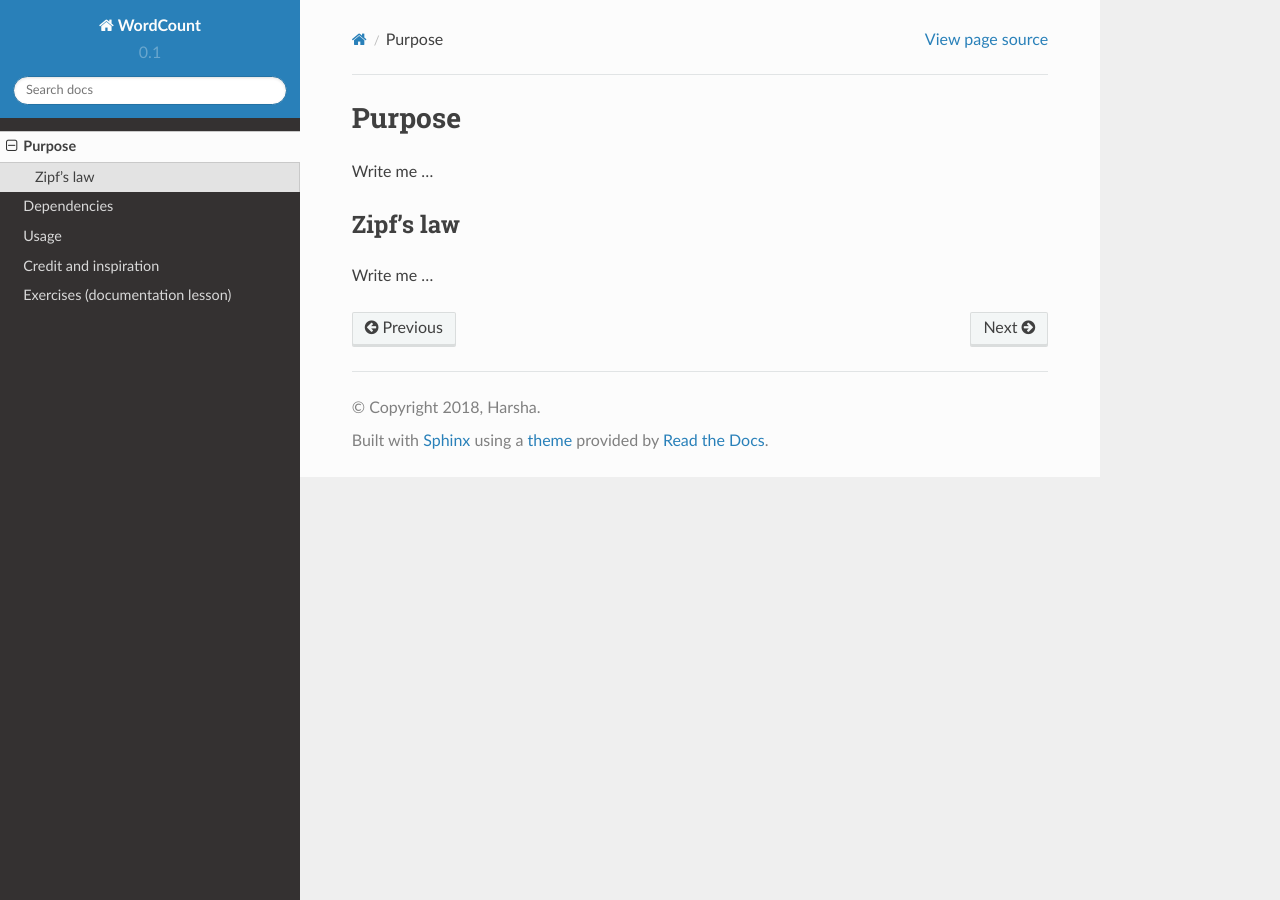
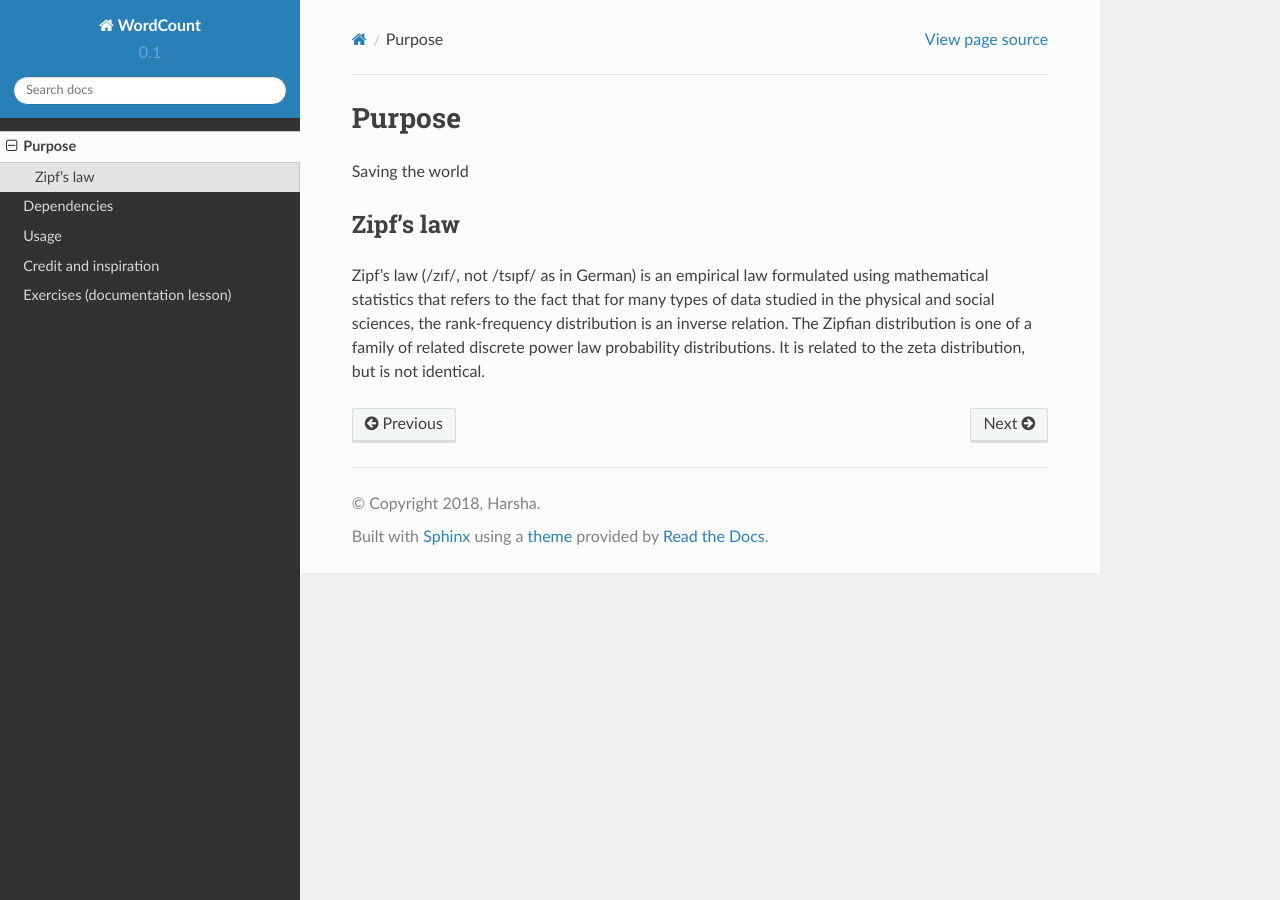
Before and after one commit to M-Nicastro/word-count, a Sphinx documentation site: the page built from doc/purpose.rst, in a window 1280 px wide. Built offline with Sphinx 7.4.7 and the Read the Docs theme 2.0.0, drawn with Linux system fonts in a browser that asks for light colours.

Commit message:
Update purpose.rst

```diff
--- a/doc/purpose.rst
+++ b/doc/purpose.rst
@@ -2,11 +2,10 @@
 
 Purpose
 =======
-
-Write me ...
+Saving the world
 
 
 Zipf's law
 ----------
 
-Write me ...
+Zipf's law (/zɪf/, not /tsɪpf/ as in German) is an empirical law formulated using mathematical statistics that refers to the fact that for many types of data studied in the physical and social sciences, the rank-frequency distribution is an inverse relation. The Zipfian distribution is one of a family of related discrete power law probability distributions. It is related to the zeta distribution, but is not identical.
```
